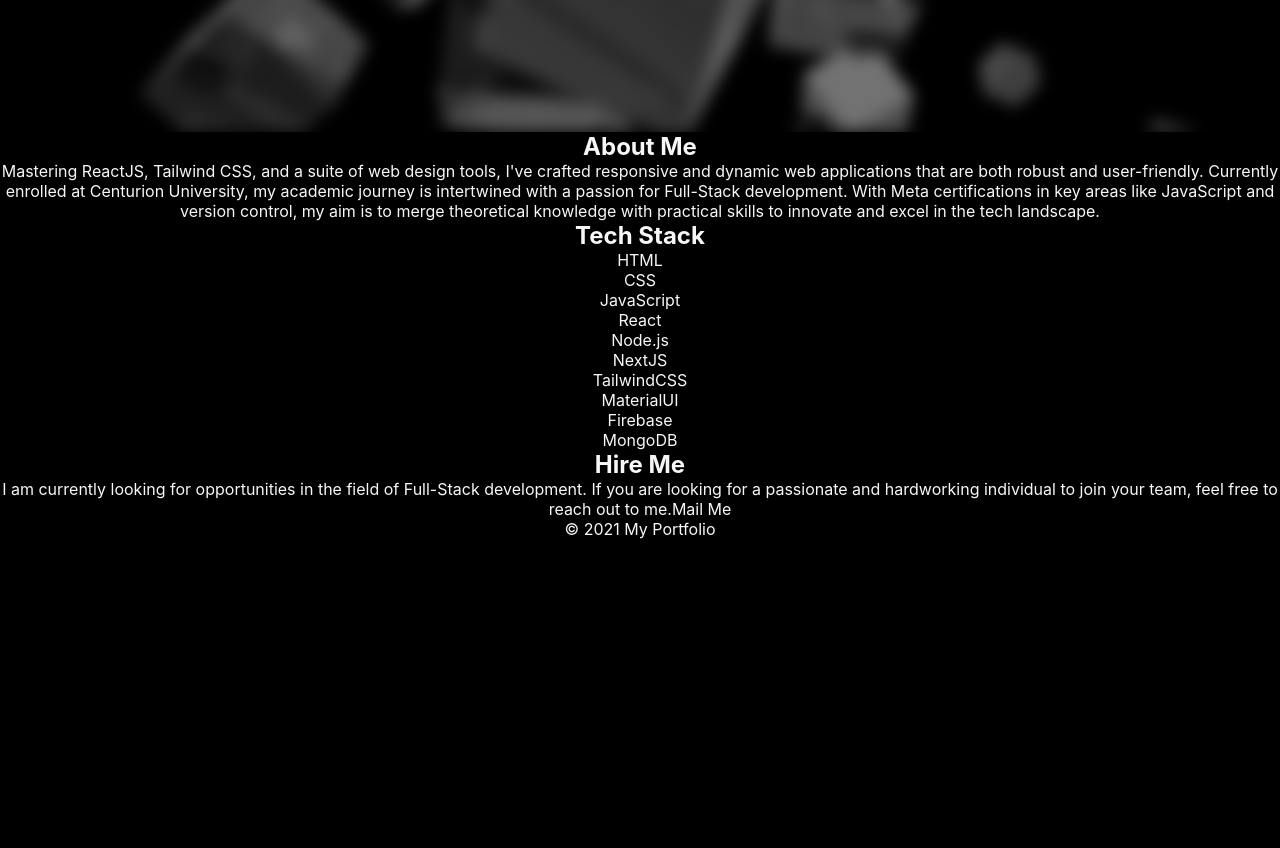
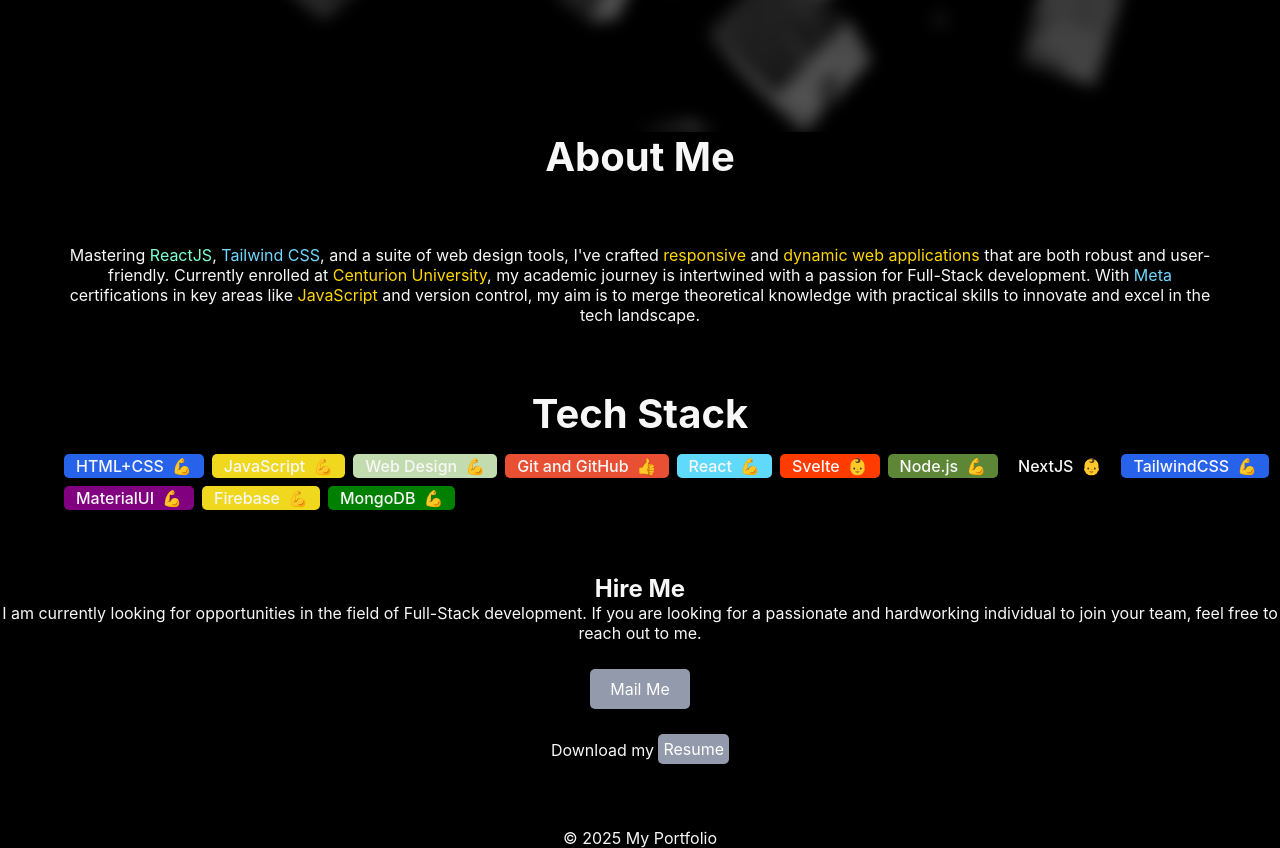
Before and after one commit to yashvardhan3105/portfolio, a React app: page / in a window 1280 px wide. Shown: the part 720-1568 px from the top of the page. Before the commit the page ends 1259 px from the top, so only its background shows below. Built offline with nearby package versions, Linux system fonts and the light colour scheme.

Commit message:
Made the whole website

```diff
--- a/src/index.css
+++ b/src/index.css
@@ -23,8 +23,11 @@ a {
 }
 
 .navbar {
-  position: relative;
+  position: sticky;
+  top: 0;
   z-index: 1;
+  background-color: rgba(0, 0, 0, 0.5);
+  backdrop-filter: blur(10px);
 }
 
 .navbar ul {
@@ -58,7 +61,7 @@ a {
   width: 100%;
   height: 100%;
   background-image: url("./Assets/pngegg.png");
-  background-size: cover;
+  background-size: 80%;
   background-position: center;
   background-repeat: no-repeat;
   filter: blur(8px) grayscale(100%);
@@ -83,8 +86,100 @@ a {
   background: linear-gradient(90deg, #eeeeee, #929aab);
   background-size: 200% 200%;
   -webkit-background-clip: text;
+  background-clip: text;
   -webkit-text-fill-color: transparent;
   white-space: nowrap;
+}
+
+.main p {
+  padding: 5%;
+  width: auto;
+  height: auto;
+}
+
+.main h2 {
+  font-weight: bold;
+  font-size: 2.5rem;
+}
+
+.react {
+  color: aquamarine;
+}
+
+.tailwind,
+.meta {
+  color: rgb(113, 215, 255);
+}
+
+.respo,
+.dyno,
+.cent,
+.java {
+  color: gold;
+}
+
+.skill-list {
+  list-style: none;
+  display: flex;
+  flex-wrap: wrap;
+  gap: 8px;
+  margin-top: 16px;
+  padding-left: 5%;
+}
+
+.skill {
+  padding: 2px 12px;
+  border-radius: 5px;
+  display: flex;
+  align-items: center;
+  gap: 8px;
+  font-weight: 500;
+}
+
+.hire_me {
+  padding-top: 5%;
+}
+
+.hire_me a {
+  margin-top: 2%;
+}
+
+.email-button {
+  display: inline-block;
+  padding: 10px 20px;
+  font-size: 16px;
+  color: #fff;
+  background-color: #929aab;
+  border: none;
+  border-radius: 5px;
+  text-decoration: none;
+  cursor: pointer;
+  transition: background-color 0.4s ease;
+}
+
+.email-button:hover {
+  background-color: #393e46;
+}
+
+.footer {
+  padding-top: 5%;
+}
+
+.resume_main a {
+  display: inline-block;
+  padding: 5px 5px;
+  font-size: 16px;
+  color: #fff;
+  background-color: #929aab;
+  border: none;
+  border-radius: 5px;
+  text-decoration: none;
+  cursor: pointer;
+  transition: background-color 0.4s ease;
+}
+
+.resume_main a:hover {
+  background-color: #393e46;
 }
 
 @keyframes blinking {
@@ -138,12 +233,24 @@ code {
 }
 
 @media (max-width: 768px) {
+  .header {
+    height: 50vh;
+    padding: 2rem 1rem;
+  }
   .header h1 {
     font-size: 2.5rem;
   }
 
   .header p {
     font-size: 1.2rem;
+  }
+
+  .header::before {
+    background-size: 100%;
+  }
+
+  #wave {
+    display: none;
   }
 }
 
@@ -155,4 +262,12 @@ code {
   .header p {
     font-size: 1rem;
   }
+
+  .header::before {
+    background-size: 120%;
+  }
+
+  .main section {
+    padding: 0.5rem;
+  }
 }
--- a/src/index.js
+++ b/src/index.js
@@ -1,6 +1,45 @@
 import React from "react";
 import ReactDOM from "react-dom/client";
 import "./index.css";
+
+const skills = [
+  {
+    skill: "HTML+CSS",
+    level: "advanced",
+    color: "#2662EA",
+  },
+  {
+    skill: "JavaScript",
+    level: "advanced",
+    color: "#EFD81D",
+  },
+  {
+    skill: "Web Design",
+    level: "advanced",
+    color: "#C3DCAF",
+  },
+  {
+    skill: "Git and GitHub",
+    level: "intermediate",
+    color: "#E84F33",
+  },
+  {
+    skill: "React",
+    level: "advanced",
+    color: "#60DAFB",
+  },
+  {
+    skill: "Svelte",
+    level: "beginner",
+    color: "#FF3B00",
+  },
+  { skill: "Node.js", level: "advanced", color: "#5D8736" },
+  { skill: "NextJS", level: "beginner", color: "" },
+  { skill: "TailwindCSS", level: "advanced", color: "#2662EA" },
+  { skill: "MaterialUI", level: "advanced", color: "purple" },
+  { skill: "Firebase", level: "advanced", color: "#EFD81D" },
+  { skill: "MongoDB", level: "advanced", color: "green" },
+];
 
 function App() {
   return (
@@ -36,7 +75,7 @@ function Navbar() {
 
 function Header() {
   return (
-    <header className="header">
+    <header className="header" id="home">
       <div>
         <h1 className="typing">YASH VARDHAN</h1>
         <p>Welcome to my portfolio.</p>
@@ -47,57 +86,80 @@ function Header() {
 
 function Main() {
   return (
-    <main>
+    <>
+      <main className="main">
         <section>
           <h2 id="about">About Me</h2>
           <p>
-          Mastering ReactJS, Tailwind CSS, and a suite of web design tools, I've
-          crafted responsive and dynamic web applications that are both robust
-          and user-friendly. Currently enrolled at Centurion University, my
-          academic journey is intertwined with a passion for Full-Stack
-          development. With Meta certifications in key areas like JavaScript and
-          version control, my aim is to merge theoretical knowledge with
-          practical skills to innovate and excel in the tech landscape.
+            Mastering <span className="react">ReactJS</span>,{" "}
+            <span className="tailwind">Tailwind CSS</span>, and a suite of web
+            design tools, I've crafted <span className="respo">responsive</span>{" "}
+            and {""}
+            <span className="dyno">dynamic web applications</span> that are both
+            robust and user-friendly. Currently enrolled at {""}
+            <span className="cent">Centurion University</span>, my academic
+            journey is intertwined with a passion for Full-Stack development.
+            With <span className="meta">Meta</span> certifications in key areas
+            like <span className="java">JavaScript </span>and version control,
+            my aim is to merge theoretical knowledge with practical skills to
+            innovate and excel in the tech landscape.
           </p>
         </section>
         <section>
           <h2>Tech Stack</h2>
           <div className="tech-stack" id="techstack">
-          <TechStack />
+            <SkillList />
           </div>
         </section>
+      </main>
       <HireMe />
-    </main>
+    </>
   );
 }
 
-function TechStack() {
+function SkillList() {
   return (
-    <ul>
-      <li>HTML</li>
-      <li>CSS</li>
-      <li>JavaScript</li>
-      <li>React</li>
-      <li>Node.js</li>
-      <li>NextJS</li>
-      <li>TailwindCSS</li>
-      <li>MaterialUI</li>
-      <li>Firebase</li>
-      <li>MongoDB</li>
-    </ul>
+    <div className="skill-list">
+      {skills.map((skill) => (
+        <Skill skill={skill.skill} color={skill.color} level={skill.level} />
+      ))}
+    </div>
+  );
+}
+
+function Skill({ skill, color, level }) {
+  return (
+    <div className="skill" style={{ backgroundColor: color }}>
+      <span>{skill}</span>
+      <span>
+        {level === "beginner" && "👶"}
+        {level === "intermediate" && "👍"}
+        {level === "advanced" && "💪"}
+      </span>
+    </div>
   );
 }
 
 function HireMe() {
   return (
-    <section>
+    <section className="hire_me">
       <h2 id="hireme">Hire Me</h2>
       <p>
         I am currently looking for opportunities in the field of Full-Stack
         development. If you are looking for a passionate and hardworking
         individual to join your team, feel free to reach out to me.
-        <a href="mailto:vardhan.yash3105@gmail.com" className="email">
+      </p>
+      <a href="mailto:vardhan.yash3105@gmail.com" className="email-button">
         Mail Me
+      </a>
+      <p className="resume_main">
+        Download my{" "}
+        <a
+          rel="noreferrer"
+          target="_blank"
+          href="https://drive.google.com/file/d/18rz3YVk_hDhtoJW9AxARkN2bR6PUVlCp/view?usp=sharing"
+        >
+          Resume
         </a>
       </p>
     </section>
@@ -106,8 +168,8 @@ function HireMe() {
 
 function Footer() {
   return (
-    <footer>
-      <p>&copy; 2021 My Portfolio</p>
+    <footer className="footer">
+      <p>&copy; 2025 My Portfolio</p>
     </footer>
   );
 }
```
Lines whose indentation alone changed are shown as unchanged.
